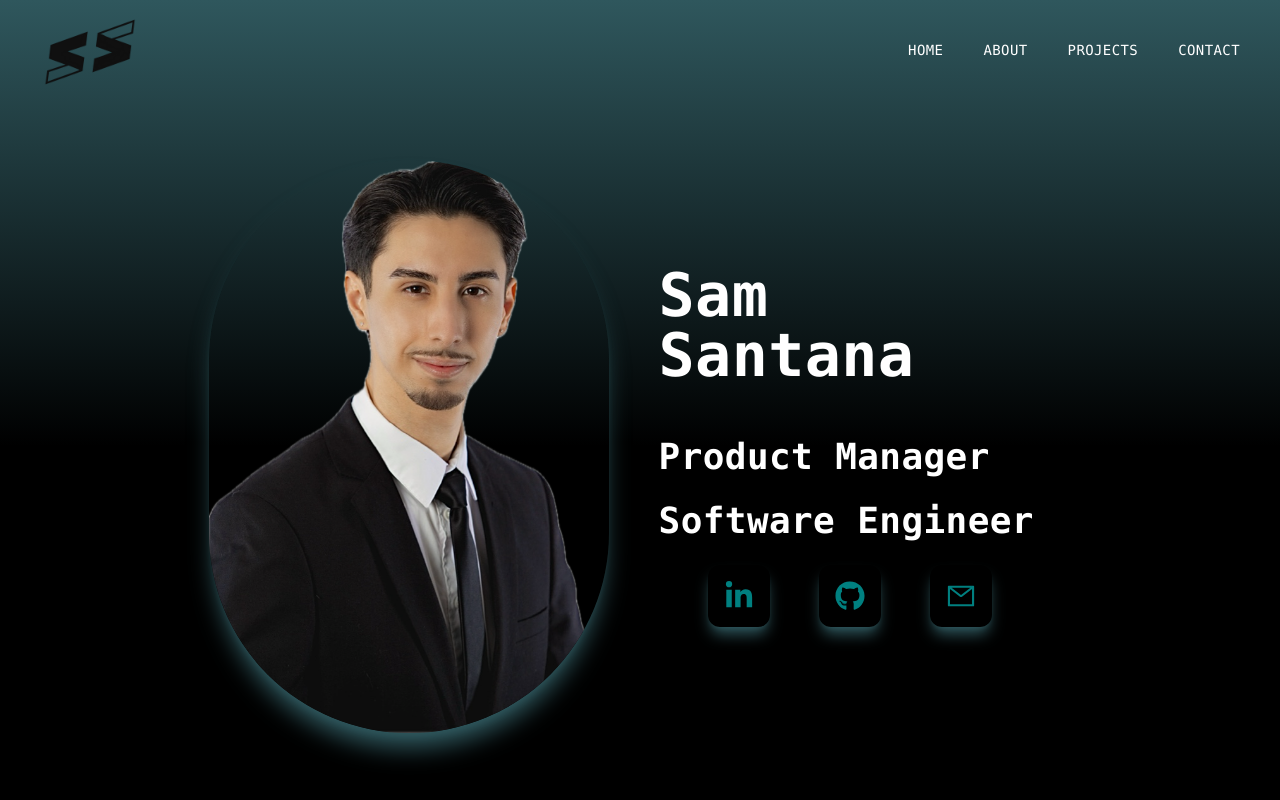
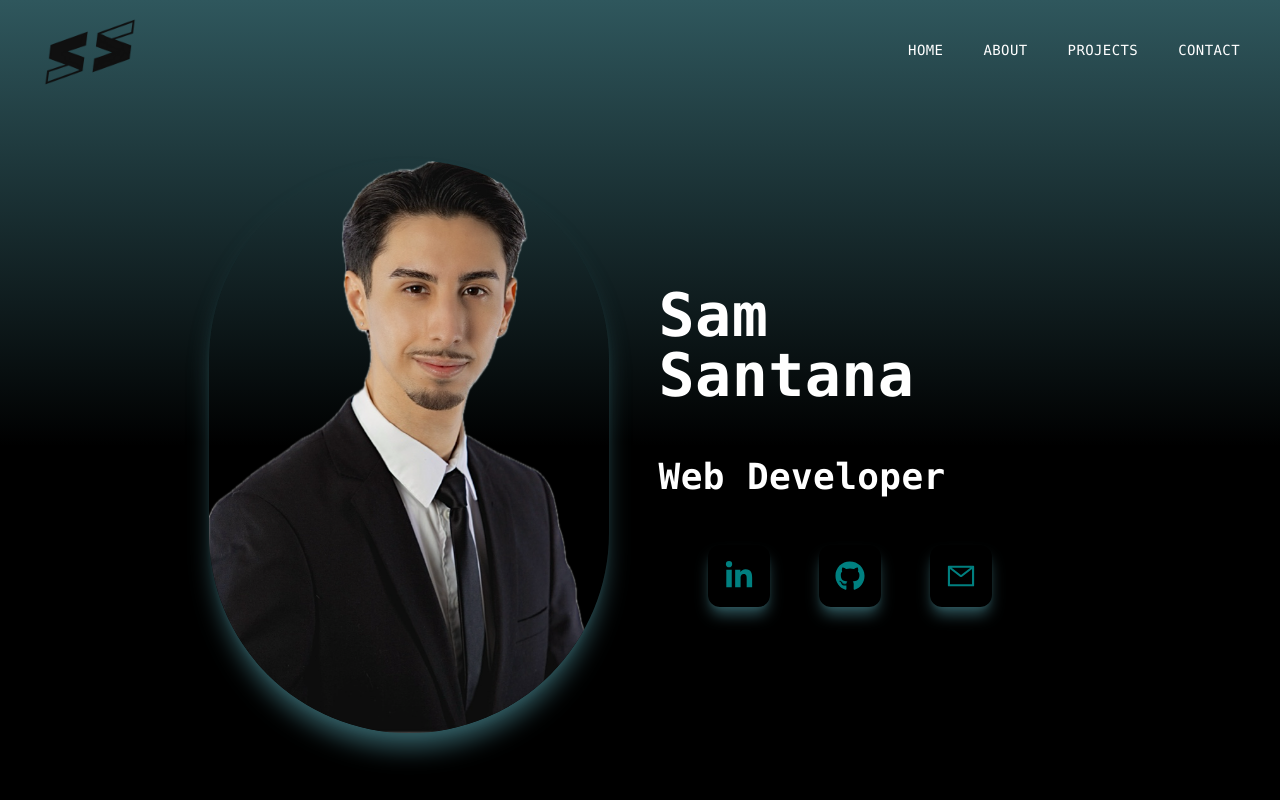
Before and after one commit to SamSantanaDev/PersonalWebsite, a Next.js app: page / in a window 1280 px wide. Shown: the top 800 px of the page. Built offline with nearby package versions, Linux system fonts and the light colour scheme.

Commit message:
changed title

```diff
--- a/components/Main.jsx
+++ b/components/Main.jsx
@@ -38,13 +38,13 @@ const Main = () => {
 
           <div className="pt-5 w-full">
             <h2 className="w-full py-4 text-center sm:text-left text-white">
-              Product Manager
+              Web Developer
             </h2>
           </div>
 
           <div className="py-1 w-full">
             <h2 className="w-full py-1 text-center sm:text-left text-white">
-              Software Engineer
+
             </h2>
           </div>
 
```
